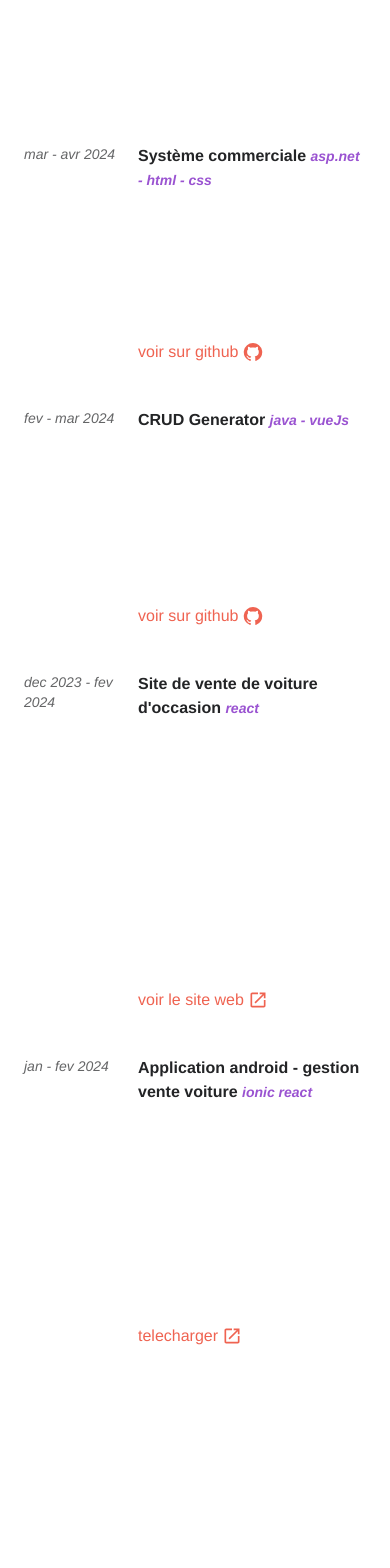
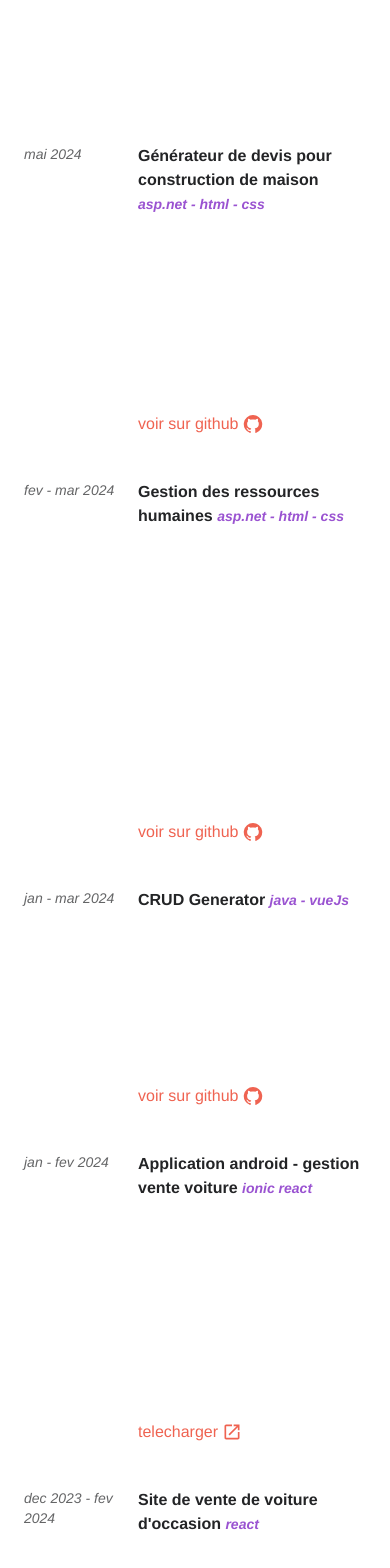
Before and after one commit to ManoAndriasat/portfolio, a Next.js app: page /about in a window 390 px wide. Shown: the part 1721-3289 px from the top of the page. Before the commit the page ends 3113 px from the top, so only its background shows below. Built offline with nearby package versions, Linux system fonts and the light colour scheme.

Commit message:
Update page.tsx

```diff
--- a/src/app/about/page.tsx
+++ b/src/app/about/page.tsx
@@ -7,7 +7,7 @@ const About = () => {
         <>
             <div className="grid grid-cols-1 lg:grid-cols-12 gap-0 h-screen">
                 <div className="h-0 col-span-1 lg:col-span-2 lg:h-screen bg-transparent"></div>
-                <div className="p-4 lg:col-span-4 lg:h-screen">
+                <div className="p-4 lg:col-span-3 lg:h-screen">
                     <div className="lg:pt-20 lg:pl-10 sm:pt-5 md:pt-5 relative h-full">
                         <h1 className="text-4xl font-bold tracking-tight sm:text-5xl">
                             <a href="/">Hi I&apos;m</a>
@@ -51,7 +51,7 @@ const About = () => {
                     </div>
                 </div>
 
-                <div className="p-4 lg:col-span-6 lg:h-screen lg:overflow-y-auto bg-transparent">
+                <div className="p-4 lg:col-span-7 lg:h-screen lg:overflow-y-auto bg-transparent">
                     <div className="w-full lg:w-8/12 lg:mt-20">
                         <h2 className="text-sm font-bold uppercase tracking-widest lg:sr-only pb-5">A Propos</h2>
                         <p className="text-white" style={{ color: "#b6b6b7" }}>
@@ -125,18 +125,18 @@ const About = () => {
                                 </div>
                             </div>
 
+
                             <div className="p-2 grid grid-cols-12 gap-0 mb-5">
-                                <div className="col-span-4 text-sm italic opacity-70" >
-                                    mar - avr 2024
+                                <div className="col-span-4 text-sm italic opacity-70">
+                                    mai 2024
                                 </div>
                                 <div className="col-span-8">
-                                    <h1 className="font-bold mb-1">Système commerciale <span className="italic text-sm" style={{ color: "#9a53d1" }}>asp.net - html - css</span></h1>
+                                    <h1 className="font-bold mb-1">Générateur de devis pour construction de maison <span className="italic text-sm" style={{ color: "#9a53d1" }}>asp.net - html - css</span></h1>
                                     <p className="text-white opacity-70">
-                                        système conçu pour automatiser et optimiser le
-                                        processus d&apos;achat au sein d&apos;une entreprise
-                                        Projet de groupe de 3 personnes, j&apos;ai contribué à 40% du projet
+                                        Projet permettant aux clients de créer des devis personnalisés pour la construction de leur maison, avec un suivi complet de la gestion des devis,
+                                        du suivi des travaux, et un tableau de bord détaillé pour la gestion du chiffre d'affaires.
                                     </p>
-                                    <a href="https://github.com/ManoAndriasat/Systeme-Commerciale"
+                                    <a href="https://github.com/ManoAndriasat/house_construction.git"
                                         className="flex items-center"
                                         style={{ color: "rgba(239,99,81,255)" }}
                                         target="_blank"
@@ -146,9 +146,32 @@ const About = () => {
                                 </div>
                             </div>
 
+
                             <div className="p-2 grid grid-cols-12 gap-0 mb-5">
                                 <div className="col-span-4 text-sm italic opacity-70" >
                                     fev - mar 2024
+                                </div>
+                                <div className="col-span-8">
+                                    <h1 className="font-bold mb-1">Gestion des ressources humaines <span className="italic text-sm" style={{ color: "#9a53d1" }}>asp.net - html - css</span></h1>
+                                    <p className="text-white opacity-70">
+                                        Système conçu pour automatiser et optimiser à la fois le processus de gestion des offres et le recrutement des employés à l'aide de QCM.
+                                        Le projet inclut également la gestion des fiches de paie, des états de paie, ainsi que la gestion des absences et des conges.
+                                        Projet de groupe de 3 personnes, j&apos;ai contribué à 60% du projet.
+                                    </p>
+                                    <a href="https://github.com/ManoAndriasat/Ressource-Humaine.git"
+                                        className="flex items-center"
+                                        style={{ color: "rgba(239,99,81,255)" }}
+                                        target="_blank"
+                                        rel="noopener noreferrer">
+                                        voir sur github <GitHub fontSize="small" className="ml-1" />
+                                    </a>
+                                </div>
+                            </div>
+
+
+                            <div className="p-2 grid grid-cols-12 gap-0 mb-5">
+                                <div className="col-span-4 text-sm italic opacity-70" >
+                                    jan - mar 2024
                                 </div>
                                 <div className="col-span-8">
                                     <h1 className="font-bold mb-1">CRUD Generator <span className="italic text-sm" style={{ color: "#9a53d1" }}>java - vueJs</span></h1>
@@ -164,6 +187,28 @@ const About = () => {
                                         target="_blank"
                                         rel="noopener noreferrer">
                                         voir sur github <GitHub fontSize="small" className="ml-1" />
+                                    </a>
+                                </div>
+                            </div>
+
+                            <div className="p-2 grid grid-cols-12 gap-0 mb-5">
+                                <div className="col-span-4 text-sm italic opacity-70" >
+                                    jan - fev 2024
+                                </div>
+                                <div className="col-span-8">
+                                    <h1 className="font-bold mb-1">Application android - gestion vente voiture <span className="italic text-sm" style={{ color: "#9a53d1" }}>ionic react</span></h1>
+                                    <p className="text-white opacity-70">
+                                        C&apos;est une application mobile qui permet de gérer les ventes de voitures d&apos;occasion le site web, enregistrer les informations des clients et des véhicules.
+                                    </p>
+                                    <p className="text-white opacity-70">
+                                        Projet de groupe de 4 personnes, j&apos;ai contribué à 100% de l&apos;interface mobile ainsi que le deployement.
+                                    </p>
+                                    <a href="https://drive.google.com/file/d/1AlMbnATO4C2aezuQ2OzbaDKpsmK8SJGD/view?fbclid=IwY2xjawFjrThleHRuA2FlbQIxMAABHeJEhGilXkSdTxsX6agX3ZrVkxBlWxLfyd6ohzhCPjU1DKWGwTt_kLgNQQ_aem_jM1e_5ZXlAdO0W4WgI1K4w"
+                                        className="flex items-center"
+                                        style={{ color: "rgba(239,99,81,255)" }}
+                                        target="_blank"
+                                        rel="noopener noreferrer">
+                                        telecharger <Launch fontSize="small" className="ml-1" />
                                     </a>
                                 </div>
                             </div>
@@ -190,28 +235,6 @@ const About = () => {
                                     </a>
                                 </div>
                             </div>
-
-                            <div className="p-2 grid grid-cols-12 gap-0 mb-5">
-                                <div className="col-span-4 text-sm italic opacity-70" >
-                                    jan - fev 2024
-                                </div>
-                                <div className="col-span-8">
-                                    <h1 className="font-bold mb-1">Application android - gestion vente voiture <span className="italic text-sm" style={{ color: "#9a53d1" }}>ionic react</span></h1>
-                                    <p className="text-white opacity-70">
-                                        C&apos;est une application mobile qui permet de gérer les ventes de voitures d&apos;occasion le site web, enregistrer les informations des clients et des véhicules.
-                                    </p>
-                                    <p className="text-white opacity-70">
-                                        Projet de groupe de 4 personnes, j&apos;ai contribué à 100% de l&apos;interface mobile ainsi que le deployement.
-                                    </p>
-                                    <a href="https://drive.google.com/file/d/1AlMbnATO4C2aezuQ2OzbaDKpsmK8SJGD/view?fbclid=IwY2xjawFjrThleHRuA2FlbQIxMAABHeJEhGilXkSdTxsX6agX3ZrVkxBlWxLfyd6ohzhCPjU1DKWGwTt_kLgNQQ_aem_jM1e_5ZXlAdO0W4WgI1K4w"
-                                        className="flex items-center"
-                                        style={{ color: "rgba(239,99,81,255)" }}
-                                        target="_blank"
-                                        rel="noopener noreferrer">
-                                        telecharger <Launch fontSize="small" className="ml-1" />
-                                    </a>
-                                </div>
-                            </div>
                         </div>
                     </div>
                 </div>
```
